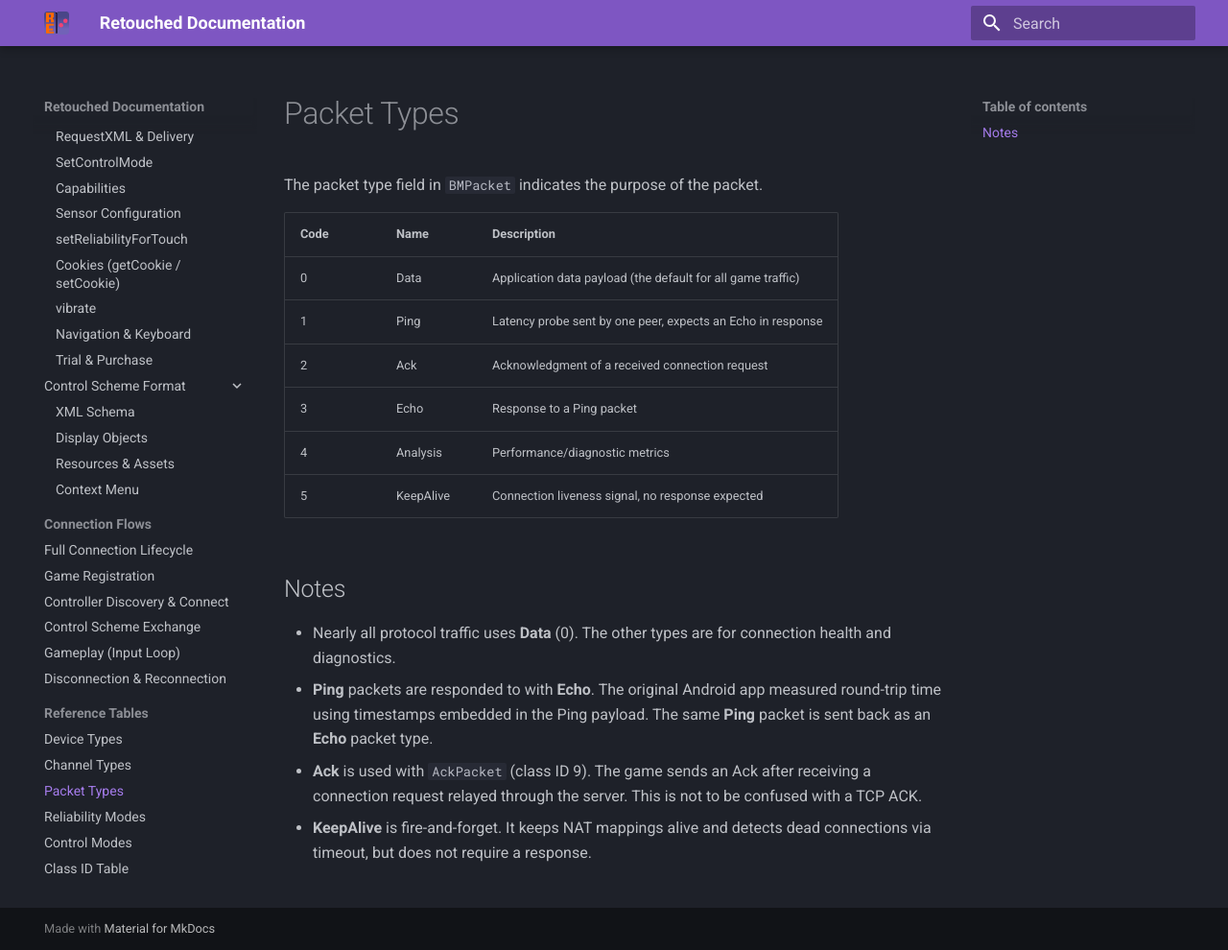
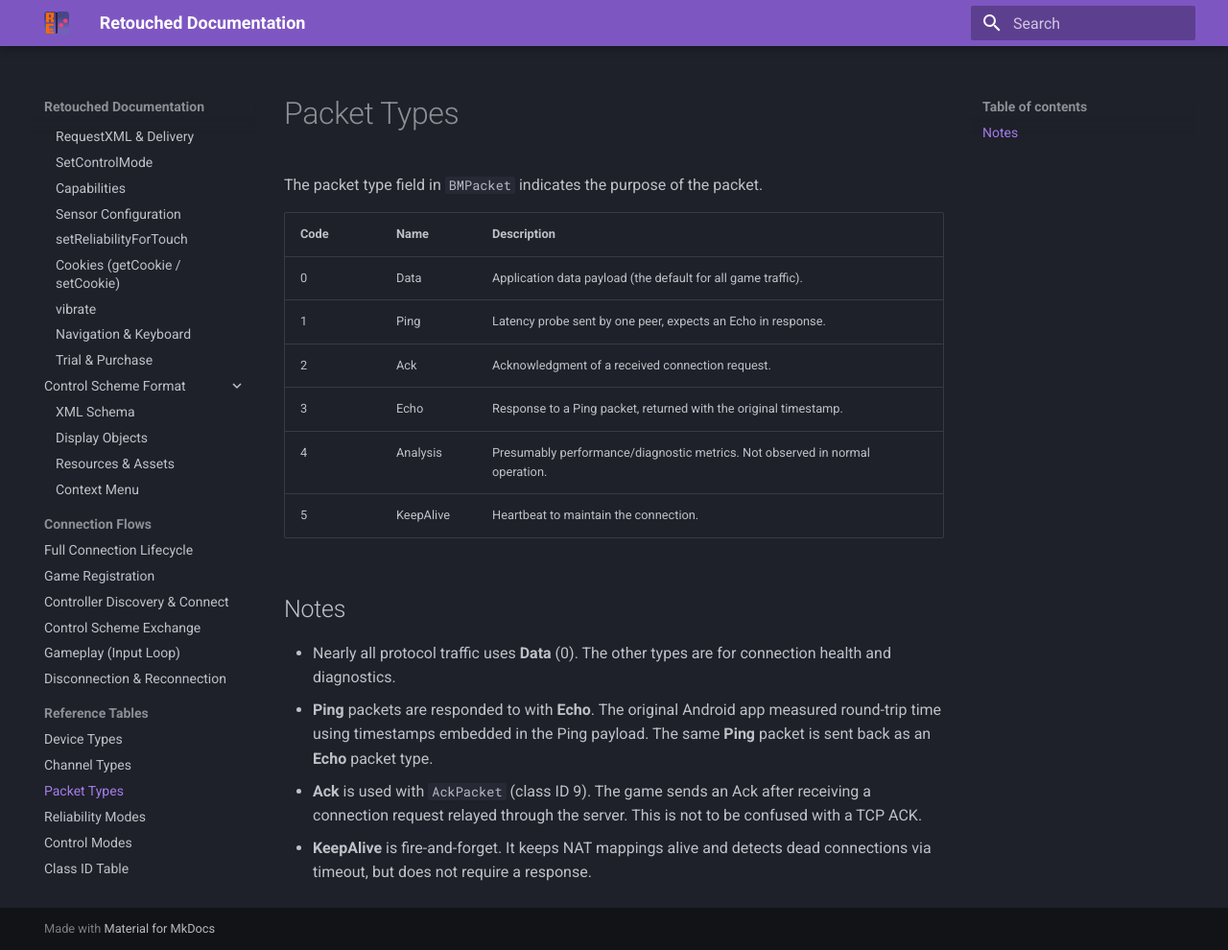
Before and after one commit to Retouched-Project/retouched-project.github.io, an MkDocs documentation site: the page built from docs/reference/packet-types.md, in a window 1280 px wide and 990 px high. Shown: the whole window at 96% size. Built offline with MkDocs 1.6.1 and Material for MkDocs 9.7.7, drawn with Linux system fonts in a browser that asks for light colours.

```diff
--- a/docs/reference/packet-types.md
+++ b/docs/reference/packet-types.md
@@ -4,12 +4,12 @@ The packet type field in `BMPacket` indicates the purpose of the packet.
 
 | Code | Name | Description |
 |------|------|-------------|
-| 0 | Data | Application data payload (the default for all game traffic) |
-| 1 | Ping | Latency probe sent by one peer, expects an Echo in response |
-| 2 | Ack | Acknowledgment of a received connection request |
-| 3 | Echo | Response to a Ping packet |
-| 4 | Analysis | Performance/diagnostic metrics |
-| 5 | KeepAlive | Connection liveness signal, no response expected |
+| 0 | Data | Application data payload (the default for all game traffic). |
+| 1 | Ping | Latency probe sent by one peer, expects an Echo in response. |
+| 2 | Ack | Acknowledgment of a received connection request. |
+| 3 | Echo | Response to a Ping packet, returned with the original timestamp. |
+| 4 | Analysis | Presumably performance/diagnostic metrics. Not observed in normal operation. |
+| 5 | KeepAlive | Heartbeat to maintain the connection. |
 
 ## Notes
 
--- a/mkdocs.yml
+++ b/mkdocs.yml
@@ -42,7 +42,6 @@ nav:
       - BMPacket: protocol/packets/bm-packet.md
       - Packet Types: protocol/packets/packet-types.md
       - Channels: protocol/packets/channels.md
-      - Reliability: protocol/packets/reliability.md
       - Chunked Transfer: protocol/packets/chunked-transfer.md
     - Objects:
       - BMInvoke: protocol/objects/bm-invoke.md
```
Also changed, not shown: docs/protocol/packets/bm-packet.md (added, +44 -0 lines), docs/protocol/packets/channels.md (added, +23 -0 lines), docs/protocol/packets/chunked-transfer.md (added, +33 -0 lines), docs/protocol/packets/packet-types.md (added, +31 -0 lines), docs/protocol/packets/reliability.md (added).
